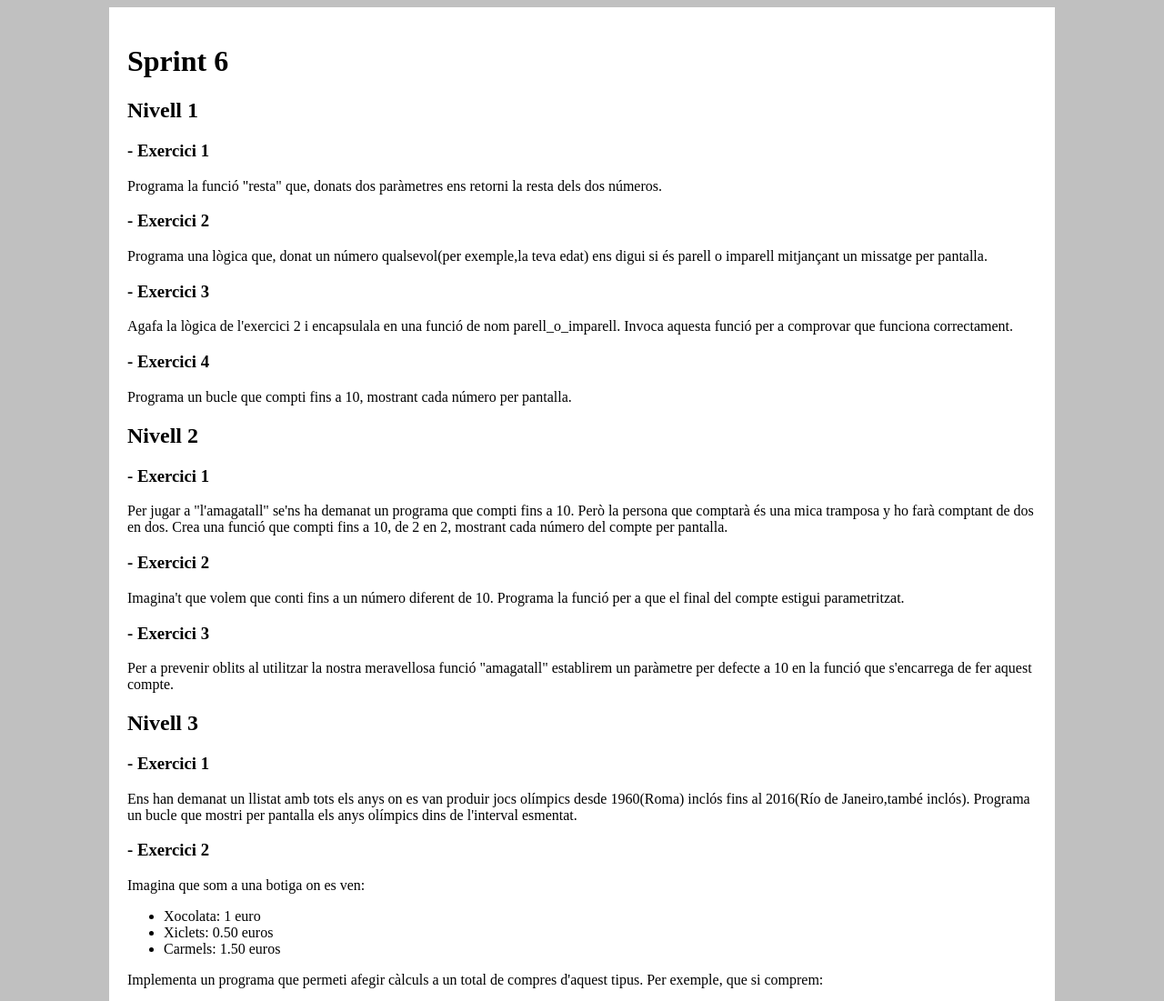
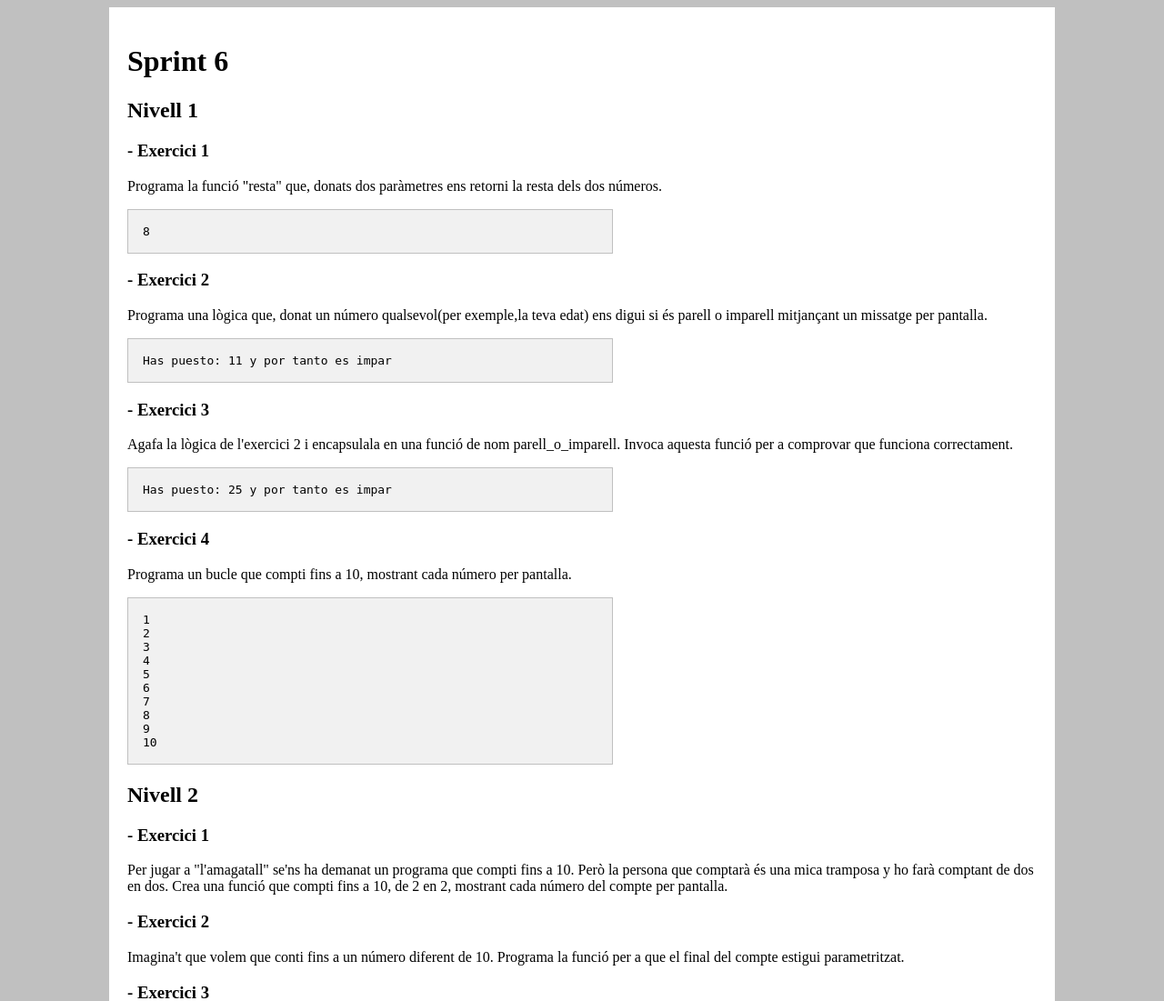
Before and after one commit to pedrosalgueroanillo/Fullstack-php, a PHP site: page / in a window 1280 px wide. Shown: the top 1101 px of the page at 91% size. Run offline with PHP 8.4, Linux system fonts and the light colour scheme.

Commit message:
Nivell 1

```diff
--- a/php_m6/index.php
+++ b/php_m6/index.php
@@ -18,17 +18,69 @@
         <h3>- Exercici 1</h3>
         <p>Programa la funció "resta" que, donats dos paràmetres ens retorni la resta dels dos números.</p>
 
+        <?php
+            function resta($valor1, $valor2) {
+
+                $resultadoResta = $valor1 - $valor2;
+                echo $resultadoResta;
+
+            }
+            echo "<pre>";
+            resta( 42,34);
+            echo "</pre>";
+         ?>
+
 
         <h3>- Exercici 2</h3>
         <p>Programa una lògica que, donat un número qualsevol(per exemple,la teva edat) ens digui si és parell o imparell mitjançant un missatge per pantalla.</p>
+        <?php
+            $edad =11;
+            $operacion = $edad % 2;
+            if($edad == 0) {
+                echo "<pre>Ummm, lo damos como bueno, $edad es par</pre>";
+            } else if ($operacion == 0 ){
+                echo "<pre>Has puesto: $edad y por tanto tu edad es par</pre>" ;
+            }
+            else {
+                echo "<pre>Has puesto: $edad y por tanto es impar</pre>";
+            }
 
+        ?>
 
         <h3>- Exercici 3</h3>
         <p>Agafa la lògica de l'exercici 2 i encapsulala en una funció de nom parell_o_imparell. Invoca aquesta funció per a comprovar que funciona correctament.</p>
 
+        <?php
+            function parell_o_imparell($edad) {
+
+                $operacion = $edad % 2;
+                if($edad == 0) {
+                    echo "<pre>Ummm, lo damos como bueno, $edad es par</pre>";
+                } else if ($operacion == 0 ){
+                    echo "<pre>Has puesto: $edad y por tanto tu edad es par</pre>" ;
+                }
+                else {
+                    echo "<pre>Has puesto: $edad y por tanto es impar</pre>";
+                }
+            }
+
+            echo parell_o_imparell(25);
+
+         ?>
+
 
         <h3>- Exercici 4</h3>
         <p>Programa un bucle que compti fins a 10, mostrant cada  número per pantalla.</p>
+
+
+            <?php
+                echo "<pre>";
+                for ($i=1; $i <= 10; $i++) {
+                    echo  $i . "<br>";
+                }
+                echo "</pre>";
+             ?>
+
 
 
 
```
